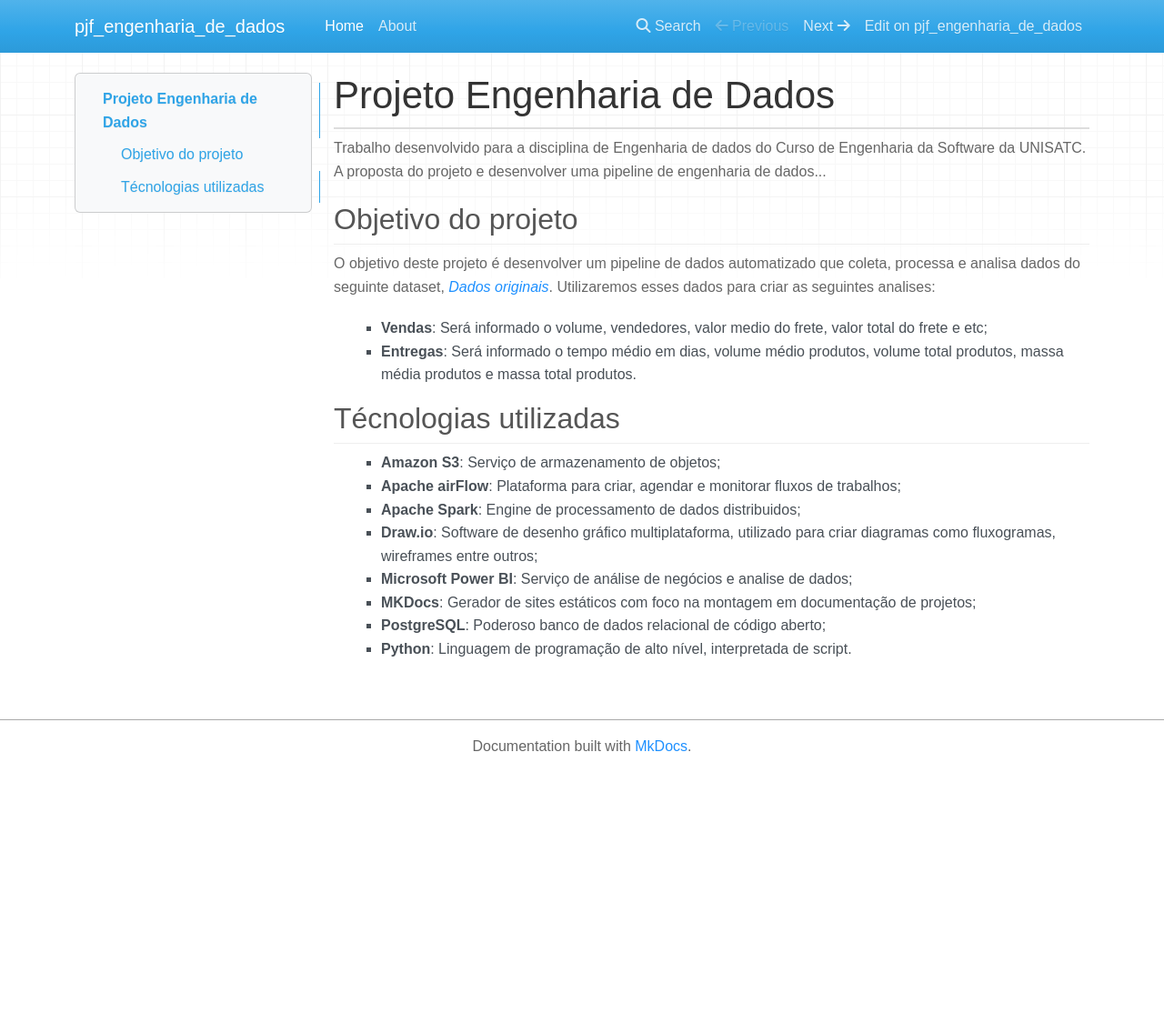
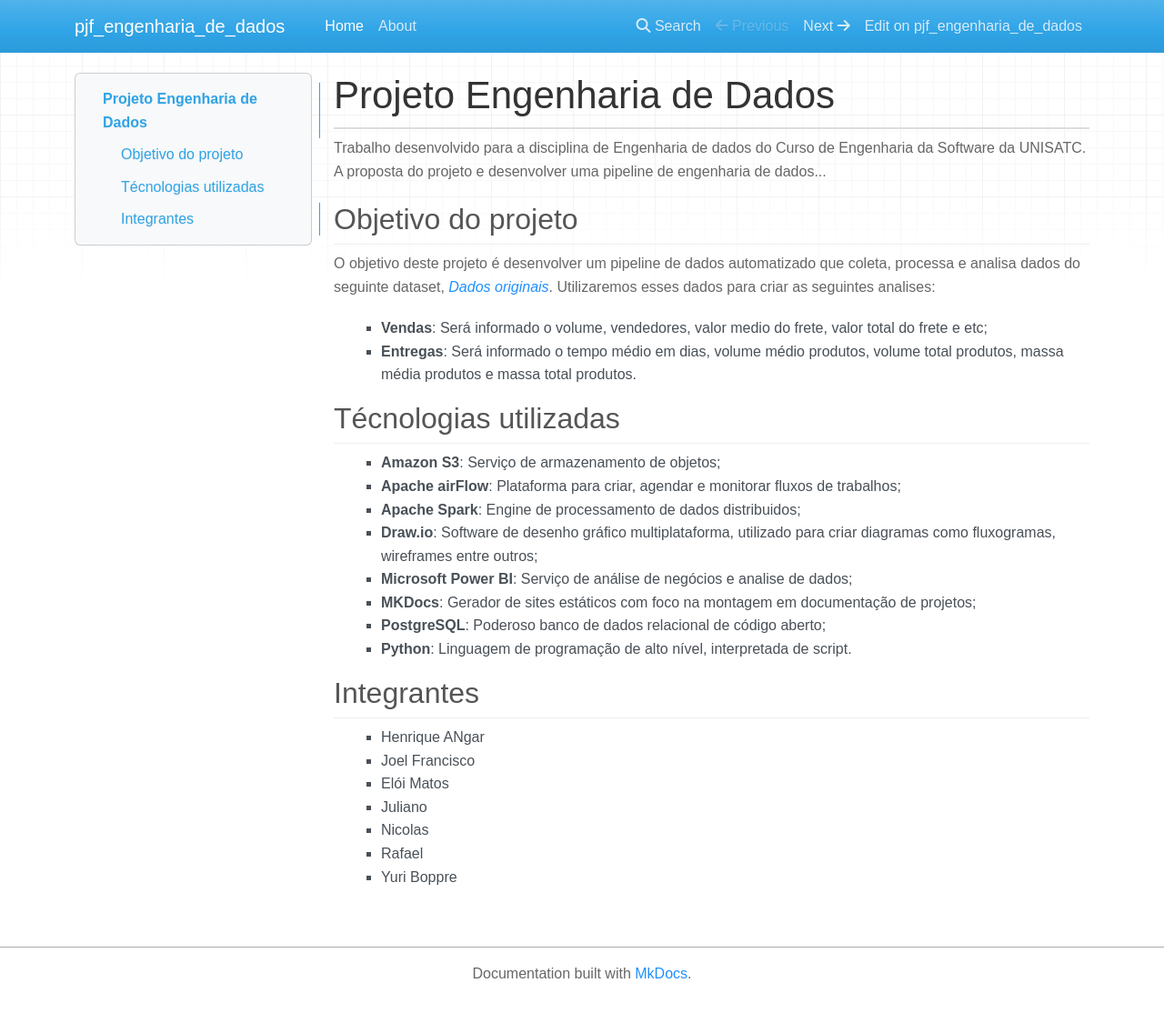
Before and after one commit to NicolasLK/pjf-engenharia-de-dados, an MkDocs documentation site: the page built from docs/index.md, in a window 1280 px wide and 1114 px high. Shown: the whole window at 91% size. Built offline with MkDocs 1.6.1, drawn with Linux system fonts in a browser that asks for light colours; nearby versions of some CDN libraries.

Commit message:
integrantes

```diff
--- a/docs/index.md
+++ b/docs/index.md
@@ -27,3 +27,13 @@ Utilizaremos esses dados para criar as seguintes analises:
 - **MKDocs**: Gerador de sites estáticos com foco na montagem em documentação de projetos;
 - **PostgreSQL**: Poderoso banco de dados relacional de código aberto;
 - **Python**: Linguagem de programação de alto nível, interpretada de script.
+
+
+## Integrantes
+- Henrique ANgar
+- Joel Francisco
+- Elói Matos
+- Juliano
+- Nicolas
+- Rafael
+- Yuri Boppre
```
